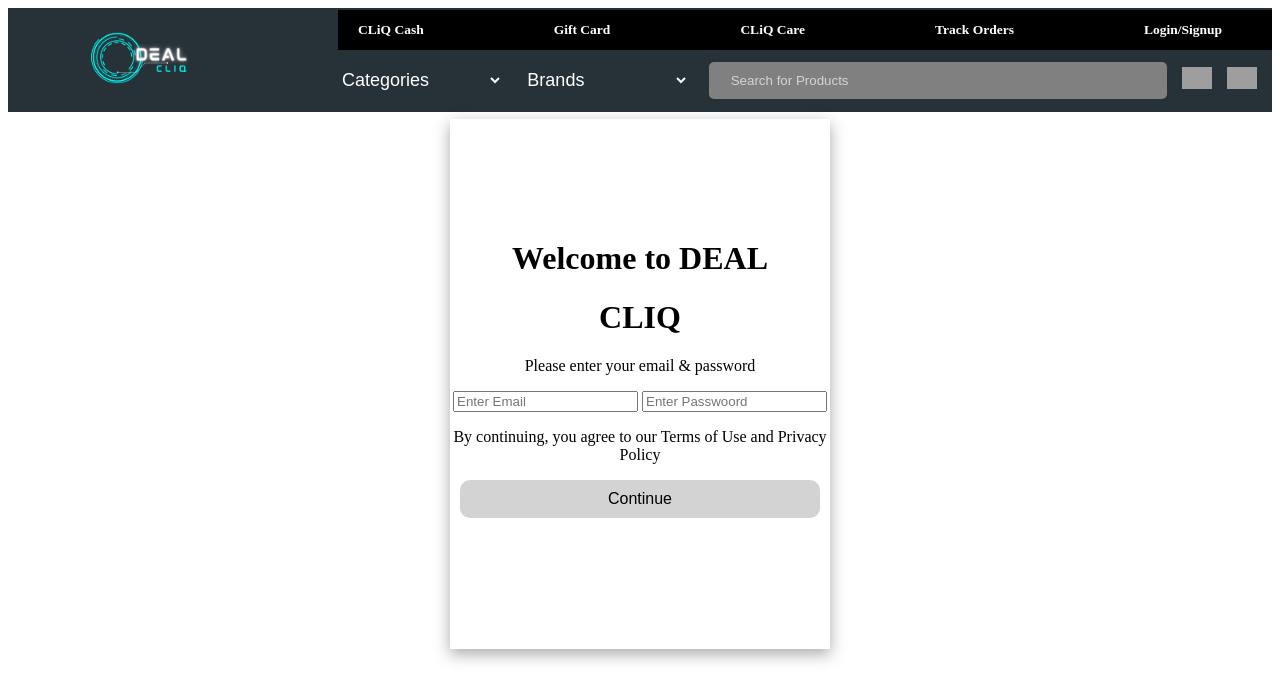
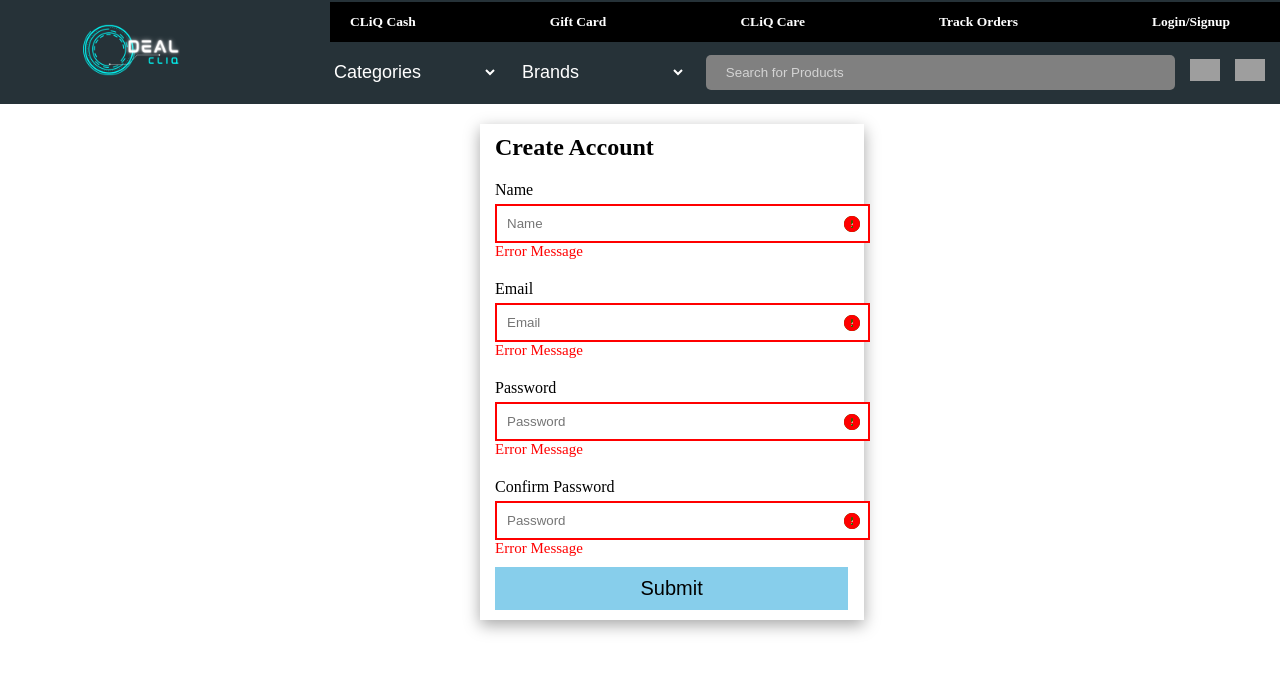
Before and after one commit to mdjawedansari/heady-rabbits-8957, a plain HTML site: page login.html in a window 1280 px wide. Drawn offline with Linux system fonts and the light colour scheme; grey boxes are pictures that could not be loaded; files whose address does not match are found by name.

Commit message:
Day 3 Added

```diff
--- a/login.html
+++ b/login.html
@@ -4,7 +4,11 @@
     <meta charset="UTF-8">
     <meta http-equiv="X-UA-Compatible" content="IE=edge">
     <meta name="viewport" content="width=device-width, initial-scale=1.0">
-    <title>Document</title>
+    <title>Online Fashion & Lifestyle Shopping for Women, Men & Kids in India - DREAMCLIQ</title>
+    <link rel="stylesheet"
+    href="https://cdnjs.cloudflare.com/ajax/libs/font-awesome/6.2.1/css/all.min.css"
+    integrity="sha512-MV7K8+y+gLIBoVD59lQIYicR65iaqukzvf/nwasF0nqhPay5w/9lJmVM2hMDcnK1OnMGCdVK+iQrJ7lzPJQd1w=="
+    crossorigin="anonymous" referrerpolicy="no-referrer" />
     <style>
         #navbar {
             width: 100%;
@@ -140,32 +144,76 @@
             width: 30px;
             margin-right: 15px;
         }
-        #check {
-            width: 100px;
-            background-color: red;
+        * {
+            padding: 0px;
+            margin: 0px;
+            box-sizing: border-box;
         }
-        #login > div {
+        #create-account-form {
             display: inline-block;
             width: 30%;
-            height: 430px;
+        }
+        form {
             box-shadow: rgba(0, 0, 0, 0.35) 0px 5px 15px;
-            padding-top: 100px;
-            margin-top: 7px;
+            margin-top: 20px;
+            margin-left: 480px;
         }
-        #login {
+        #create-account-form > div {
+            width: 400px;
+            padding: 10px;
+            padding-left: 15px;
+        }
+        .title {
+            margin-bottom: 0px;
+        }
+        .input-group label {
+            display: inline-block;
+            margin-bottom: 5px;
+        }
+        .input-group input {
+            display: block;
             width: 100%;
-            text-align: center;
+            padding: 10px;
         }
-        #login > div :nth-child(7) {
-            width: 360px;
-            border: 1px solid red;
-            font-size: larger;
+        .btn {
+            width: 92%;
+            margin-bottom: 10px;
+            margin-left: 15px;
+            font-size: 20px;
+            background-color: skyblue;
             border: 0px;
-            border-radius: 10px;
-            background-color: lightgray;
-            padding-top: 10px;
-            padding-bottom: 10px;
-            font-size: medium;
+            padding: 10px;
+        }
+        .input-group i {
+            visibility: hidden;
+            position: absolute;
+            right: 20px;
+            top: 45px;
+        }
+        .input-group {
+            position: relative;
+        }
+        .input-group p {
+            font-size: 15px;
+            color: red;
+            visibility: hidden;
+        }
+        .success input {
+            border: 2px solid green;
+        }
+        .error input {
+            border: 2px solid red;
+        }
+        .error i.fa-circle-exclamation {
+            visibility: visible;
+            color: red;
+        }
+        .error p {
+            visibility: visible;
+        }
+        .success i.fa-circle-check {
+            visibility: visible;
+            color: green;
         }
     </style>
 </head>
@@ -225,17 +273,40 @@
             </div>
         </div>
     </div>
-    <div id="login">
-        <div>
-            <h1>Welcome to DEAL</h1>
-            <h1>CLIQ</h1>
-            <p>Please enter your email & password</p>
-            <input type="email" placeholder="Enter Email">
-            <input type="password" placeholder="Enter Passwoord">
-            <p>By continuing, you agree to our Terms of Use and Privacy Policy</p>
-            <button>Continue</button>
+    <form id="create-account-form" id="create-account-form" action="" method="get">
+        <div class="title">
+            <h2>Create Account</h2>
         </div>
-    </div>
+        <div class="input-group error success">
+            <label for="username">Name</label>
+            <input type="text" id="username" placeholder="Name" name="username">
+            <i class="fa-solid fa-circle-check"></i>
+            <i class="fa-solid fa-circle-exclamation"></i>
+            <p>Error Message</p>
+        </div>
+        <div class="input-group error success">
+            <label for="email">Email</label>
+            <input type="email" id="email" placeholder="Email" name="email">
+            <i class="fa-solid fa-circle-check"></i>
+            <i class="fa-solid fa-circle-exclamation"></i>
+            <p>Error Message</p>
+        </div>
+        <div class="input-group error success">
+            <label for="password">Password</label>
+            <input type="password" id="password" placeholder="Password" name="password">
+            <i class="fa-solid fa-circle-check"></i>
+            <i class="fa-solid fa-circle-exclamation"></i>
+            <p>Error Message</p>
+        </div>
+        <div class="input-group error success">
+            <label for="confirm-password">Confirm Password</label>
+            <input type="password" id="confirm-password" placeholder="Password" name="confirm-password">
+            <i class="fa-solid fa-circle-check"></i>
+            <i class="fa-solid fa-circle-exclamation"></i>
+            <p>Error Message</p>
+        </div>
+        <button onclick="validate()" type="submit" class="btn" >Submit</button>
+    </form>
 </body>
 <script src="./Scripts/login.js"></script>
 </html>
--- a/login.js
+++ b/login.js
@@ -0,0 +1,24 @@
+
+  let Name=document.getElementById("username");
+  let Email=document.getElementById("email");
+  let Pass=document.getElementById("password");
+  let Cpass=document.getElementById("confirm-password");
+
+
+
+
+
+
+function validate() {
+  let username=Name.value.trim();
+  let useremail=Email.value.trim();
+  let userpass=Pass.value.trim();
+  let usercpass=Cpass.value.trim();
+
+  if(username=="Jawed" && useremail=="jawed0216@gmail.com" && userpass=="Life@is@race0" && usercpass=="Life@is@race0"){
+    alert("Login Successful");
+    location.href='index.html';
+  }else {
+    alert("Invalid Credential");
+  }
+}
```
Also changed, not shown: care.html (+6 -1 lines), cart.html (+6 -1 lines), cash.html (+6 -1 lines), gift.html (+6 -1 lines), index.html (+7 -1 lines), track.html (+6 -1 lines), wish.html (+6 -1 lines).
